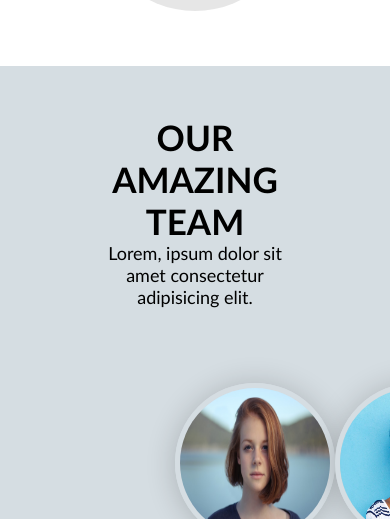
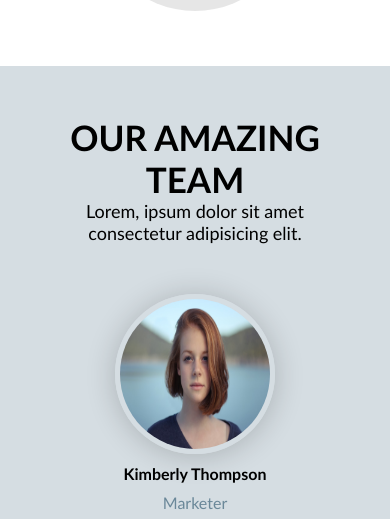
Before and after one commit to Sandip-Z/golden, a website: page index.html in a window 390 px wide. Shown: the part 7299-7818 px from the top of the page. Drawn offline with Linux system fonts and the light colour scheme.

Commit message:
[add] make team section responsive for phone

```diff
--- a/sass/components/_team.scss
+++ b/sass/components/_team.scss
@@ -4,6 +4,9 @@
   padding: 0 100px;
   padding-top: 50px;
   margin-bottom: 0px;
+  @include respond(phone) {
+    padding: 50px 50px 0 50px;
+  }
   &__post-script {
     color: darken($color-grey, 35%);
     // border: 1px solid red;
@@ -12,14 +15,25 @@
     padding-bottom: 100px;
     line-height: 1.5rem;
     text-align: center;
+    @include respond(phone) {
+      padding: 50px 0 100px 0;
+    }
   }
   &__people {
     // border: 1px solid red;
     padding: 75px;
     display: flex;
     justify-content: space-around;
+    @include respond(phone) {
+      flex-direction: column;
+      padding: 0;
+      margin-top: 50px;
+    }
     &--person {
       //   border: 5px dotted green;
+      @include respond(phone) {
+        margin-bottom: 50px;
+      }
       img.person {
         display: flex;
         margin: auto;
```
Also changed, not shown: style.css.
